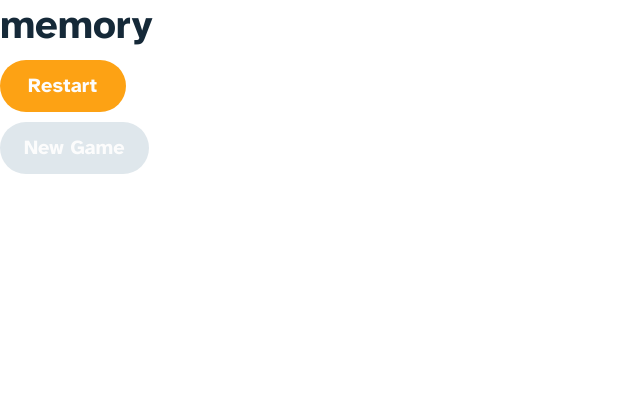
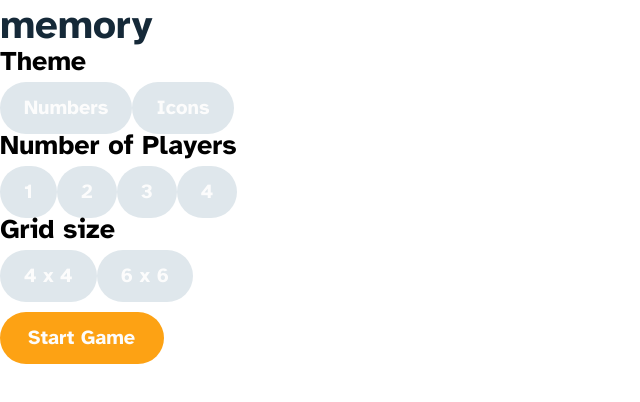
Before and after one commit to ssejjemba/memory, a Next.js app: page / in a window 1280 px wide. Shown: the top 402 px of the page, without its empty margins (0-640 px from the left). Built offline with nearby package versions, Linux system fonts and the light colour scheme.

Commit message:
feat(index): add mark-up for the start screen

```diff
--- a/src/pages/index.tsx
+++ b/src/pages/index.tsx
@@ -18,14 +18,41 @@ export default function Home(): JSX.Element {
         <title>Memory Game</title>
       </Head>
 
-      <main>
+      <div className="start-screen">
         <Logo />
 
-        <ButtonPrimary>Restart</ButtonPrimary>
-        <div>
-          <ButtonSecondary>New Game</ButtonSecondary>
+        <div className="game-settings">
+          <div className="theme">
+            <h2 className="theme-title">Theme</h2>
+            <div className="theme-buttons">
+              <ButtonSecondary>Numbers</ButtonSecondary>
+              <ButtonSecondary>Icons</ButtonSecondary>
+            </div>
+          </div>
+
+          <div className="players-number">
+            <h2 className="players-number--title">Number of Players</h2>
+            <div className="players-number--buttons">
+              <ButtonSecondary>1</ButtonSecondary>
+              <ButtonSecondary>2</ButtonSecondary>
+              <ButtonSecondary>3</ButtonSecondary>
+              <ButtonSecondary>4</ButtonSecondary>
+            </div>
+          </div>
+
+          <div className="grid-size">
+            <h2 className="grid-size--title">Grid size</h2>
+            <div className="grid-size--buttons">
+              <ButtonSecondary>4 x 4</ButtonSecondary>
+              <ButtonSecondary>6 x 6</ButtonSecondary>
+            </div>
+          </div>
+
+          <div className="start-btn--case">
+            <ButtonPrimary>Start Game</ButtonPrimary>
+          </div>
         </div>
-      </main>
+      </div>
     </div>
   );
 }
```
